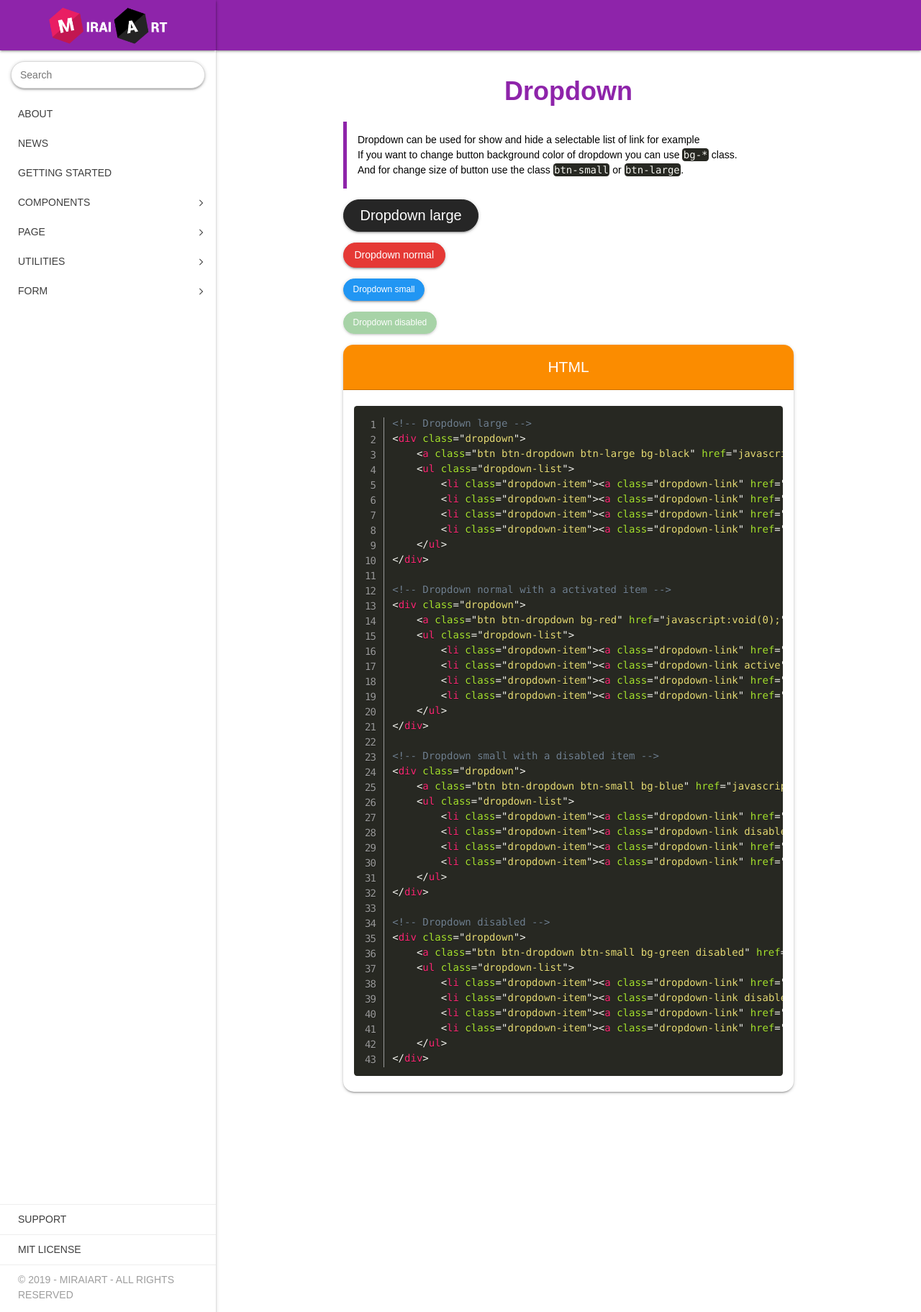
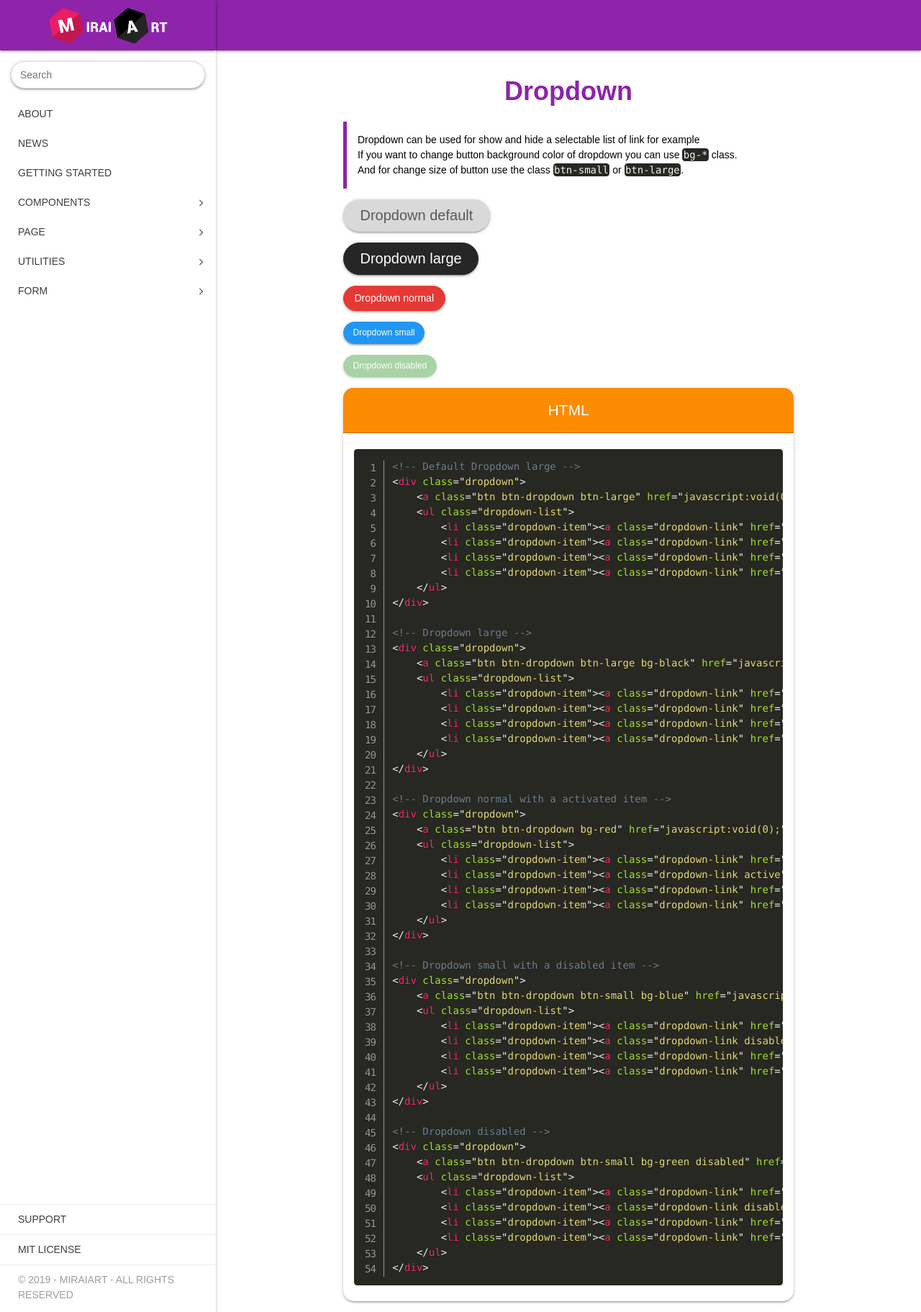
Before and after one commit to MiraiArt/miraiart.github.io, a Jekyll site: the page built from dropdown.html, in a window 1280 px wide. Shown: the whole page at 72% size. Built offline with Jekyll 4.4.1, drawn with Linux system fonts in a browser that asks for light colours; nearby versions of some CDN libraries; comment, search, counter and statistics services are not loaded.

Commit message:
update badge / dropdown + create breadcrumb

```diff
--- a/dropdown.html
+++ b/dropdown.html
@@ -11,6 +11,18 @@ title: "Component - Dropdown"
         <p>If you want to change button background color of dropdown you can use <code class="language-markup">bg-*</code> class.</p>
         <p>And for change size of button use the class <code class="language-markup">btn-small</code> or <code class="language-markup">btn-large</code>.</p>
     </blockquote>
+</div>
+
+<div class="form-row">
+    <div class="dropdown">
+        <a class="btn btn-dropdown btn-large" href="javascript:void(0);">Dropdown default</a>
+        <ul class="dropdown-list">
+            <li class="dropdown-item"><a class="dropdown-link" href="#">Item 1</a></li>
+            <li class="dropdown-item"><a class="dropdown-link" href="#">Item 2</a></li>
+            <li class="dropdown-item"><a class="dropdown-link" href="#">Item 3</a></li>
+            <li class="dropdown-item"><a class="dropdown-link" href="#">Item 4</a></li>
+        </ul>
+    </div>
 </div>
 
 <div class="form-row">
@@ -69,6 +81,17 @@ title: "Component - Dropdown"
             <pre class="language-markup line-numbers">
                 <code>
 
+                    &lt;!-- Default Dropdown large -->
+                    &lt;div class="dropdown">
+                        &lt;a class="btn btn-dropdown btn-large" href="javascript:void(0);">Dropdown default&lt;/a>
+                        &lt;ul class="dropdown-list">
+                            &lt;li class="dropdown-item">&lt;a class="dropdown-link" href="#">Item 1&lt;/a>&lt;/li>
+                            &lt;li class="dropdown-item">&lt;a class="dropdown-link" href="#">Item 2&lt;/a>&lt;/li>
+                            &lt;li class="dropdown-item">&lt;a class="dropdown-link" href="#">Item 3&lt;/a>&lt;/li>
+                            &lt;li class="dropdown-item">&lt;a class="dropdown-link" href="#">Item 4&lt;/a>&lt;/li>
+                        &lt;/ul>
+                    &lt;/div>
+
                     &lt;!-- Dropdown large -->
                     &lt;div class="dropdown">
                         &lt;a class="btn btn-dropdown btn-large bg-black" href="javascript:void(0);">Dropdown large&lt;/a>
```
Also changed, not shown: badge.html (+7 -0 lines), breadcrumb.html (added, +117 -0 lines).
